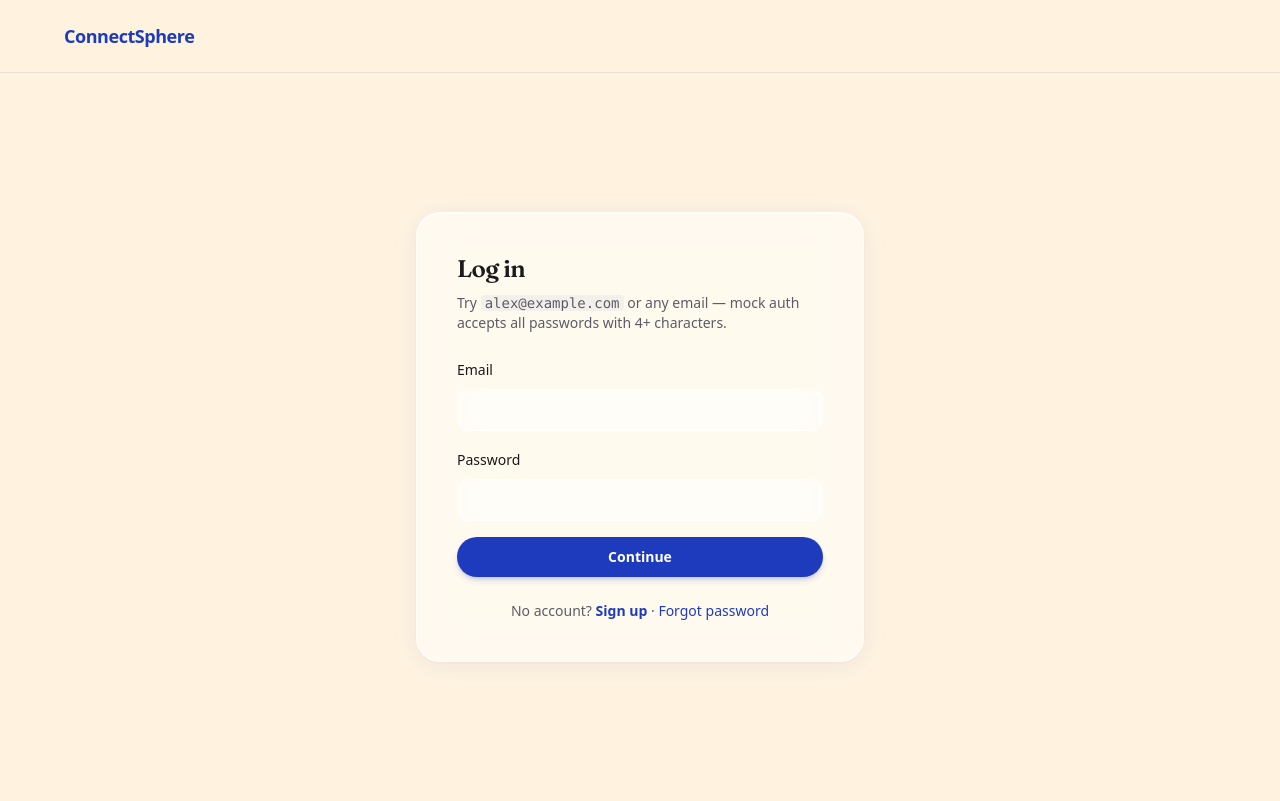
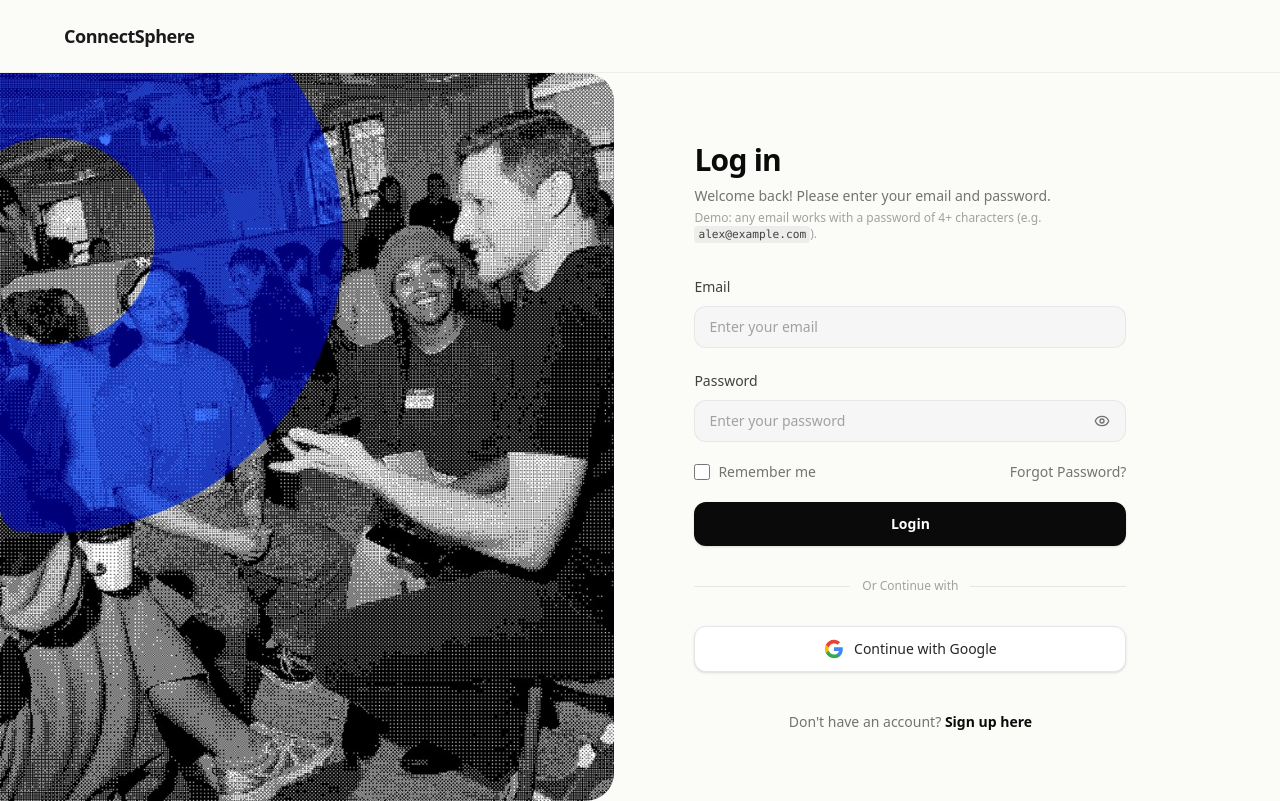
Before and after one commit to TarunK951/GrowCircle, a Next.js app: page /login in a window 1280 px wide. Built offline with nearby package versions, Linux system fonts and the light colour scheme.

Commit message:
login page

```diff
--- a/src/app/(auth)/layout.tsx
+++ b/src/app/(auth)/layout.tsx
@@ -1,22 +1,51 @@
+"use client";
+
 import Link from "next/link";
+import { usePathname } from "next/navigation";
+import { cn } from "@/lib/utils";
 
 export default function AuthLayout({
   children,
 }: {
   children: React.ReactNode;
 }) {
+  const pathname = usePathname();
+  const isLogin = pathname === "/login";
+
   return (
-    <div className="flex min-h-screen flex-col bg-canvas">
-      <header className="sticky top-0 z-50 border-b border-primary/10 bg-canvas/85 px-4 py-4 backdrop-blur-xl sm:px-6">
+    <div
+      className={cn(
+        "flex min-h-screen flex-col",
+        isLogin ? "bg-[#FBFCF8]" : "bg-canvas",
+      )}
+    >
+      <header
+        className={cn(
+          "sticky top-0 z-50 border-b px-4 py-4 backdrop-blur-xl sm:px-6",
+          isLogin
+            ? "border-neutral-200/60 bg-[#FBFCF8]/90"
+            : "border-primary/10 bg-canvas/85",
+        )}
+      >
         <div className="mx-auto flex h-10 max-w-6xl items-center">
-          <Link href="/" className="text-lg font-semibold tracking-tight text-primary">
+          <Link
+            href="/"
+            className={cn(
+              "text-lg font-semibold tracking-tight",
+              isLogin ? "text-foreground" : "text-primary",
+            )}
+          >
             ConnectSphere
           </Link>
         </div>
       </header>
-      <div className="flex flex-1 items-center justify-center px-4 py-12">
-        <div className="w-full max-w-md">{children}</div>
-      </div>
+      {isLogin ? (
+        <div className="flex min-h-0 w-full flex-1 flex-col">{children}</div>
+      ) : (
+        <div className="flex w-full flex-1 flex-col items-center justify-center px-4 py-12 sm:px-6">
+          <div className="w-full max-w-md">{children}</div>
+        </div>
+      )}
     </div>
   );
 }
--- a/src/app/(auth)/login/login-form.tsx
+++ b/src/app/(auth)/login/login-form.tsx
@@ -1,11 +1,13 @@
 "use client";
 
+import { useState } from "react";
 import { useSearchParams, useRouter } from "next/navigation";
 import Link from "next/link";
 import { useForm } from "react-hook-form";
 import { z } from "zod";
 import { zodResolver } from "@hookform/resolvers/zod";
 import { toast } from "sonner";
+import { Eye, EyeOff } from "lucide-react";
 import { loginMock } from "@/lib/mockApi";
 import { useSessionStore } from "@/stores/session-store";
 
@@ -21,6 +23,7 @@ export function LoginForm() {
   const searchParams = useSearchParams();
   const returnUrl = searchParams.get("returnUrl") || "/dashboard";
   const login = useSessionStore((s) => s.login);
+  const [showPassword, setShowPassword] = useState(false);
 
   const {
     register,
@@ -29,16 +32,23 @@ export function LoginForm() {
   } = useForm<Form>({ resolver: zodResolver(schema) });
 
   return (
-    <div className="liquid-glass-auth">
-      <h1 className="font-display text-2xl font-semibold tracking-tight text-foreground">
+    <div className="w-full max-w-md">
+      <h1 className="text-3xl font-semibold tracking-tight text-neutral-950">
         Log in
       </h1>
-      <p className="mt-2 text-sm text-muted">
-        Try <code className="rounded bg-primary/5 px-1">alex@example.com</code>{" "}
-        or any email — mock auth accepts all passwords with 4+ characters.
+      <p className="mt-2 text-sm text-neutral-500">
+        Welcome back! Please enter your email and password.
       </p>
+      <p className="mt-1 text-xs text-neutral-400">
+        Demo: any email works with a password of 4+ characters (e.g.{" "}
+        <code className="rounded bg-neutral-200/60 px-1 py-0.5 text-[0.7rem] text-neutral-700">
+          alex@example.com
+        </code>
+        ).
+      </p>
+
       <form
-        className="mt-6 space-y-4"
+        className="mt-8 space-y-5"
         onSubmit={handleSubmit(async (data) => {
           const user = await loginMock(data.email, data.password);
           login(user);
@@ -47,47 +57,140 @@ export function LoginForm() {
         })}
       >
         <div>
-          <label className="text-sm font-medium">Email</label>
+          <label
+            htmlFor="login-email"
+            className="text-sm font-medium text-neutral-700"
+          >
+            Email
+          </label>
           <input
+            id="login-email"
             type="email"
-            className="liquid-glass-input mt-2"
+            autoComplete="email"
+            placeholder="Enter your email"
+            className="mt-2 w-full rounded-xl border border-neutral-200/90 bg-neutral-100/90 px-3.5 py-2.5 text-sm text-neutral-900 outline-none transition placeholder:text-neutral-400 focus:border-neutral-300 focus:bg-white focus:ring-2 focus:ring-neutral-950/10"
             {...register("email")}
           />
           {errors.email && (
-            <p className="mt-1 text-xs text-red-600">{errors.email.message}</p>
+            <p className="mt-1.5 text-xs text-red-600">{errors.email.message}</p>
           )}
         </div>
+
         <div>
-          <label className="text-sm font-medium">Password</label>
-          <input
-            type="password"
-            className="liquid-glass-input mt-2"
-            {...register("password")}
-          />
+          <label
+            htmlFor="login-password"
+            className="text-sm font-medium text-neutral-700"
+          >
+            Password
+          </label>
+          <div className="relative mt-2">
+            <input
+              id="login-password"
+              type={showPassword ? "text" : "password"}
+              autoComplete="current-password"
+              placeholder="Enter your password"
+              className="w-full rounded-xl border border-neutral-200/90 bg-neutral-100/90 px-3.5 py-2.5 pr-11 text-sm text-neutral-900 outline-none transition placeholder:text-neutral-400 focus:border-neutral-300 focus:bg-white focus:ring-2 focus:ring-neutral-950/10"
+              {...register("password")}
+            />
+            <button
+              type="button"
+              onClick={() => setShowPassword((v) => !v)}
+              className="absolute right-2.5 top-1/2 -translate-y-1/2 rounded-md p-1.5 text-neutral-500 transition hover:bg-neutral-200/60 hover:text-neutral-800"
+              aria-label={showPassword ? "Hide password" : "Show password"}
+            >
+              {showPassword ? (
+                <EyeOff className="h-4 w-4" strokeWidth={2} />
+              ) : (
+                <Eye className="h-4 w-4" strokeWidth={2} />
+              )}
+            </button>
+          </div>
           {errors.password && (
-            <p className="mt-1 text-xs text-red-600">
+            <p className="mt-1.5 text-xs text-red-600">
               {errors.password.message}
             </p>
           )}
         </div>
+
+        <div className="flex flex-wrap items-center justify-between gap-3 text-sm">
+          <label className="flex cursor-pointer items-center gap-2 text-neutral-500">
+            <input
+              type="checkbox"
+              className="h-4 w-4 rounded border-neutral-300 text-neutral-900 focus:ring-neutral-950/20"
+            />
+            Remember me
+          </label>
+          <Link
+            href="/forgot-password"
+            className="text-neutral-500 transition hover:text-neutral-800"
+          >
+            Forgot Password?
+          </Link>
+        </div>
+
         <button
           type="submit"
           disabled={isSubmitting}
-          className="w-full rounded-full bg-primary py-2.5 text-sm font-semibold text-white shadow-md shadow-primary/20 transition hover:bg-primary/92 disabled:opacity-60"
+          className="w-full rounded-xl bg-neutral-950 py-3 text-sm font-semibold text-white shadow-sm transition hover:bg-neutral-900 disabled:opacity-60"
         >
-          {isSubmitting ? "Signing in…" : "Continue"}
+          {isSubmitting ? "Signing in…" : "Login"}
         </button>
       </form>
-      <p className="mt-6 text-center text-sm text-muted">
-        No account?{" "}
-        <Link href="/signup" className="font-semibold text-primary">
-          Sign up
-        </Link>
-        {" · "}
-        <Link href="/forgot-password" className="text-primary">
-          Forgot password
+
+      <div className="relative my-8">
+        <div className="absolute inset-0 flex items-center">
+          <div className="w-full border-t border-neutral-200" />
+        </div>
+        <div className="relative flex justify-center text-xs">
+          <span className="bg-[#FBFCF8] px-3 text-neutral-400">
+            Or Continue with
+          </span>
+        </div>
+      </div>
+
+      <button
+        type="button"
+        onClick={() =>
+          toast.message("Google sign-in is not connected in this demo.")
+        }
+        className="flex w-full items-center justify-center gap-2.5 rounded-xl border border-neutral-200 bg-white py-3 text-sm font-medium text-neutral-800 shadow-sm transition hover:bg-neutral-50"
+      >
+        <GoogleGlyph className="h-5 w-5 shrink-0" />
+        Continue with Google
+      </button>
+
+      <p className="mt-10 text-center text-sm text-neutral-500">
+        Don&apos;t have an account?{" "}
+        <Link
+          href="/signup"
+          className="font-semibold text-neutral-950 underline-offset-4 hover:underline"
+        >
+          Sign up here
         </Link>
       </p>
     </div>
   );
 }
+
+function GoogleGlyph({ className }: { className?: string }) {
+  return (
+    <svg className={className} viewBox="0 0 24 24" aria-hidden>
+      <path
+        fill="#4285F4"
+        d="M22.56 12.25c0-.78-.07-1.53-.2-2.25H12v4.26h5.92c-.26 1.37-1.04 2.53-2.21 3.31v2.77h3.57c2.08-1.92 3.28-4.74 3.28-8.09z"
+      />
+      <path
+        fill="#34A853"
+        d="M12 23c2.97 0 5.46-.98 7.28-2.66l-3.57-2.77c-.98.66-2.23 1.06-3.71 1.06-2.86 0-5.29-1.93-6.16-4.53H2.18v2.84C3.99 20.53 7.7 23 12 23z"
+      />
+      <path
+        fill="#FBBC05"
+        d="M5.84 14.09c-.22-.66-.35-1.36-.35-2.09s.13-1.43.35-2.09V7.07H2.18C1.43 8.55 1 10.22 1 12s.43 3.45 1.18 4.93l2.85-2.22.81-.62z"
+      />
+      <path
+        fill="#EA4335"
+        d="M12 5.38c1.62 0 3.06.56 4.21 1.64l3.15-3.15C17.45 2.09 14.97 1 12 1 7.7 1 3.99 3.47 2.18 7.07l3.66 2.84c.87-2.6 3.3-4.53 6.16-4.53z"
+      />
+    </svg>
+  );
+}
--- a/src/app/(auth)/login/page.tsx
+++ b/src/app/(auth)/login/page.tsx
@@ -1,16 +1,31 @@
 import { Suspense } from "react";
+import Image from "next/image";
 import { LoginForm } from "./login-form";
 
 export default function LoginPage() {
   return (
     <Suspense
       fallback={
-        <div className="liquid-glass-auth text-sm text-muted">
+        <div className="flex flex-1 items-center justify-center p-8 text-sm text-neutral-500">
           Loading…
         </div>
       }
     >
-      <LoginForm />
+      <div className="flex min-h-[calc(100dvh-4.5rem)] w-full flex-col lg:min-h-[calc(100vh-4.5rem)] lg:flex-row lg:items-stretch">
+        <section className="relative mx-4 mt-6 min-h-[min(42vh,320px)] shrink-0 overflow-hidden rounded-2xl bg-neutral-200/30 lg:mx-0 lg:mt-0 lg:min-h-0 lg:w-[48%] lg:max-w-none lg:rounded-none lg:rounded-r-[1.75rem]">
+          <Image
+            src="/auth/login-hero.png"
+            alt=""
+            fill
+            className="object-cover object-[center_35%]"
+            priority
+            sizes="(max-width: 1024px) 100vw, 48vw"
+          />
+        </section>
+        <div className="flex flex-1 flex-col justify-center px-6 py-10 sm:px-10 lg:min-w-0 lg:max-w-xl lg:flex-none lg:px-16 xl:pl-20">
+          <LoginForm />
+        </div>
+      </div>
     </Suspense>
   );
 }
```
Also changed, not shown: public/auth/login-hero.png (added).
